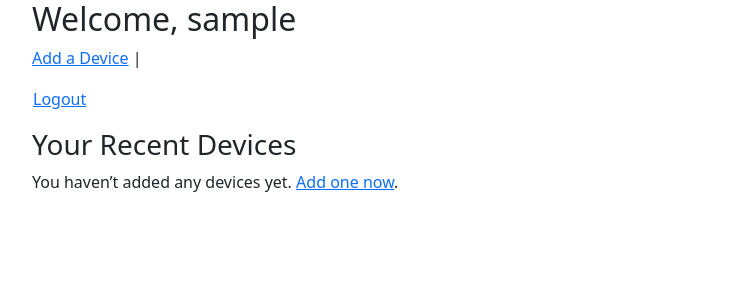
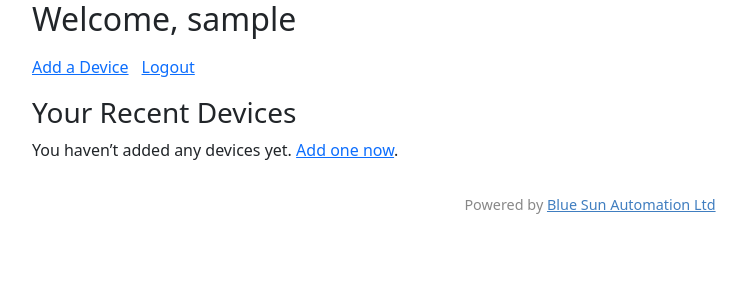
Before and after one commit to ikosmadakis/opentunity-staging-clone, a Django app: page / in a window 1280 px wide. Shown: the top 300 px of the page, without its empty margins (50-796 px from the left). Run offline with Django 4.2, Linux system fonts and the light colour scheme; the visitor is signed in with stand-in values (Sample User, id 1); data that the repository does not hold is empty.

Commit message:
cl and single-active-session and Styling and logos

```diff
--- a/templates/base.html
+++ b/templates/base.html
@@ -2,6 +2,7 @@
 <!DOCTYPE html>
 <html>
 <head>
+    <link rel="icon" type="image/x-icon" href="{% static 'img/favicon.ico' %}">
     <title>OPENTUNITY UI</title>
     <!-- Bootstrap 5 CSS CDN -->
     <link href="https://cdn.jsdelivr.net/npm/bootstrap@5.3.3/dist/css/bootstrap.min.css" rel="stylesheet">
@@ -55,4 +56,7 @@
     .fade { opacity: 0; transition: opacity 0.5s; }
   </style>
 </body>
+<footer class="text-center py-3" style="font-size: 0.9em; color: #888;">
+  Powered by <a href="https://bluesun.pro" target="_blank" style="color: #407EC0;">Blue Sun Automation Ltd</a>
+</footer>
 </html>
--- a/templates/dashboard.html
+++ b/templates/dashboard.html
@@ -3,13 +3,14 @@
 {% block content %}
 <h2>Welcome, {{ user.username }}</h2>
 <p>
-    <a href="{% url 'add_device' %}">Add a Device</a> |
+    <div style="display: flex; align-items: center; gap: 12px;">
+        <a href="{% url 'add_device' %}">Add a Device</a>
         <form action="{% url 'logout' %}" method="post" style="display:inline;">
             {% csrf_token %}
             <button type="submit" class="btn btn-link p-0 align-baseline">Logout</button>
         </form>
+    </div>
 </p>
-
 <h3>Your Recent Devices</h3>
 {% if recent_assets %}
 <table class="table table-striped table-bordered align-middle text-center">
```
Also changed, not shown: static/img/favicon.ico (added). Lines whose indentation alone changed are shown as unchanged.
